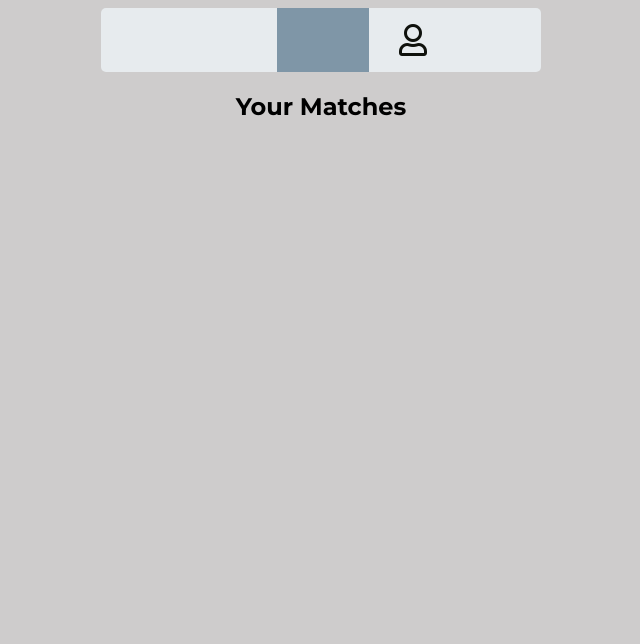
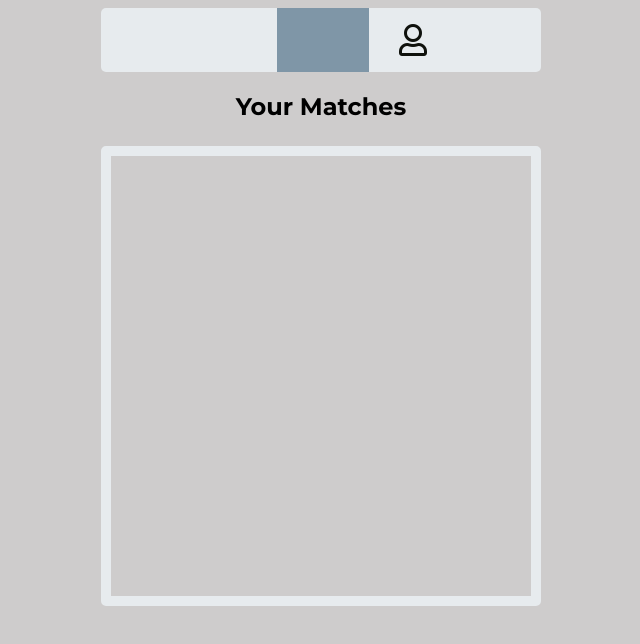
Before and after one commit to weilanc-gmail-com/axolotl, a React app: page /matches in a window 1280 px wide. Shown: the top 644 px of the page, without its empty margins (319-959 px from the left). Built offline with nearby package versions, Linux system fonts and the light colour scheme.

Commit message:
matches color

```diff
--- a/client/pages/Matches.jsx
+++ b/client/pages/Matches.jsx
@@ -1,32 +1,28 @@
 //import React from 'react';
-import React, { useReducer, useState} from 'react';
-import fetch from "isomorphic-fetch"
+import React, { useEffect, useReducer, useState } from "react";
+import fetch from "isomorphic-fetch";
 //Functional Component
 const Matches = (props) => {
-  const { user }= props
+  const { user } = props;
 
-  //grab info with fetch request
+  useEffect(() => {
+    //grab info with fetch request
+    // fetch('/matches').then(data=>{
+    //   console.log(data, "jjkjkj")
+    //   return data.text()
+    // }).then(data=>{
+    //   console.log(data, "info???")
+    // })
+  });
 
-
-  //did mount to load matches
   //grid of cards
 
-  console.log(props.user)
+  //console.log(props.user, "props.iser")
   return (
-
-    // <div>
-    //   <h3>Welcome to Pairer!</h3>
-    //   <small>Main Page</small>
-    // </div>
-
-<div>
-<h2>Your Matches</h2>
-</div>
+    <div className='mainContainer'>
+      <h2>Your Matches</h2>
+      <div className='matches'>{/* card s */}</div>
+    </div>
   );
 };
 export default Matches;
-
-//display everyone connected the person is connected with
-//need fetch request to database
-//take components in homepage
-//matches in grids of square
--- a/client/sass/combined.scss
+++ b/client/sass/combined.scss
@@ -27,7 +27,27 @@ body{
 div{
   max-width: 420px;
 }
+.matches{
+  margin: 5px;
+  padding: 10px;
+ border-color: $card-background-color;
+  border-radius: 5px;
+  border: 10px solid $card-background-color;
+  width: 400px;
+  display: flex;
+  flex-direction: column;
+  align-items: center;
+  justify-content: center;
+  min-height: 420px;
 
+}
+.matchesContainer{
+  display:flex;
+  flex-direction:row;
+}
+.divcolor{
+  background-color:$card-background-color ;
+}
 .mainContainer {
   display: flex;
   flex-direction: column;
```
